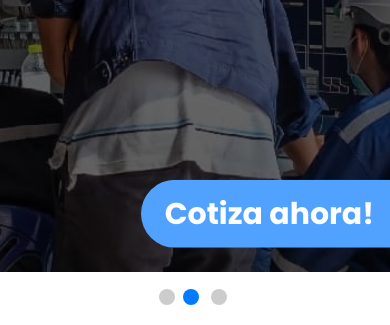
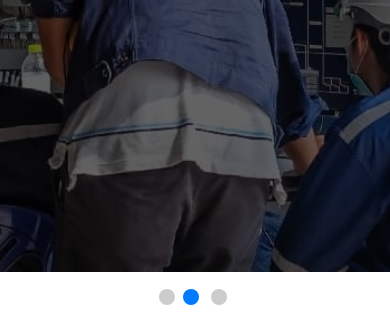
Before and after one commit to LeoFernandezR/bazurco, an Astro site: page / in a window 390 px wide. Shown: the part 516-841 px from the top of the page. Built offline with nearby package versions, Linux system fonts and the light colour scheme; Astro itself is replaced by a stand-in of ours.

Commit message:
responsive button

```diff
--- a/src/components/FloatingArrow.astro
+++ b/src/components/FloatingArrow.astro
@@ -8,7 +8,7 @@ const isContactPage = pathname === "/contacto";
 
 <a
   class={cn(
-    "fixed block right-0 bottom-20 z-50 cursor-pointer hover:scale-105 transition-transform duration-300 motion-safe:animate-small-bounce",
+    "fixed right-0 bottom-20 z-50 cursor-pointer hover:scale-105 transition-transform duration-300 motion-safe:animate-small-bounce hidden lg:block",
     isContactPage && "hidden"
   )}
   href="/contacto"
```
